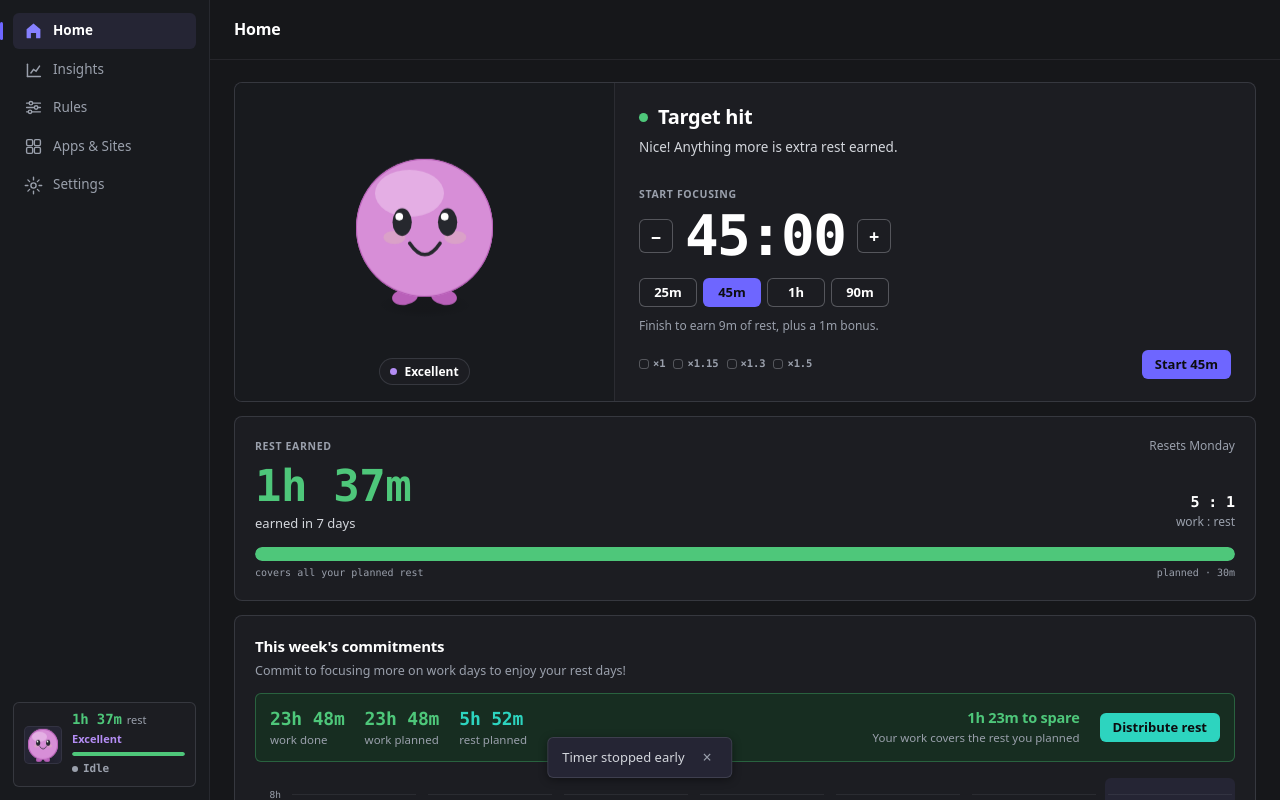
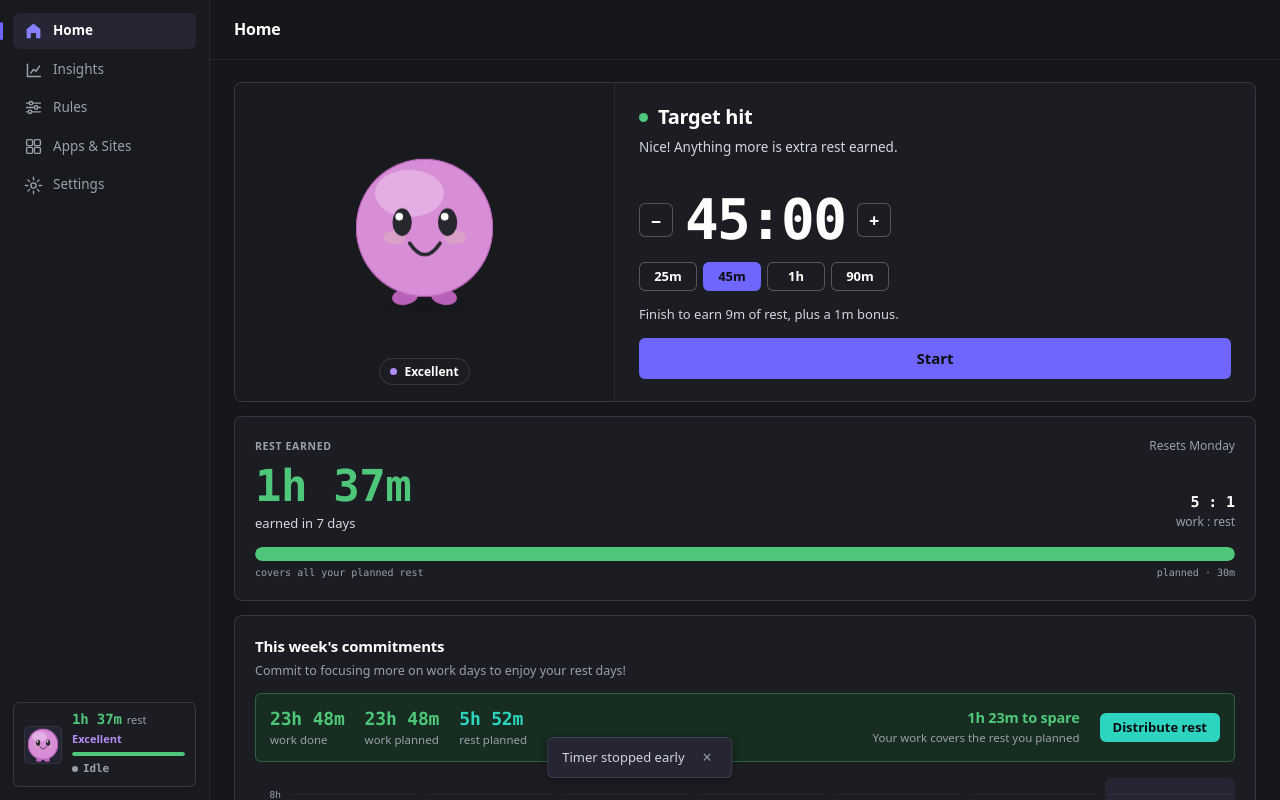
Before and after one commit to algebananazzzzz/nubenube, a React (Vite) app: page / in a window 1280 px wide. Both pictures are taken after a click on the button "Stop early". Built offline with nearby package versions, Linux system fonts and the light colour scheme.

Commit message:
fix(ui): simplify idle timer card with a larger Start button

```diff
--- a/src/pages/Home.tsx
+++ b/src/pages/Home.tsx
@@ -108,7 +108,7 @@ function Hero() {
         </div>
         <div style={{ fontSize: 13.5, color: 'var(--text)', lineHeight: 1.5, marginTop: 8, textWrap: 'pretty' }}>{cue.line}</div>
         <div style={{ flex: 1, minHeight: 16 }} />
-        <div style={{ display: 'flex', alignItems: 'baseline', gap: 10, marginBottom: 6 }}>
+        {!idle && <div style={{ display: 'flex', alignItems: 'baseline', gap: 10, marginBottom: 6 }}>
           <Eyebrow style={{ fontSize: 10.5 }}>{eyebrow}</Eyebrow>
           <span style={{ flex: 1 }} />
           {f.inTimer && (
@@ -116,20 +116,21 @@ function Hero() {
               {f.nextTierIn ? `×${f.finish} · ×${FINISH[f.tier + 1]} in ${fmtCountdown(Math.min(f.nextTierIn, f.left))}` : `×${f.finish} max bonus`}
             </Pill>
           )}
-        </div>
+        </div>}
         {f.inTimer || f.state === 'drift'
           ? <div className="nn-num" style={{ fontSize: 56, fontWeight: 700, color: bigTone, lineHeight: 1, letterSpacing: '-.03em' }}>{big}</div>
           : (
             <div>
               <LenStepper len={len} onChange={setPicked} />
               <div style={{ marginTop: 14 }}><QuickPicks onPick={setPicked} selected={len} /></div>
-              <div style={{ fontSize: 12, color: 'var(--faint)', marginTop: 10, lineHeight: 1.5 }}>
+              <div style={{ fontSize: 13, color: 'var(--text)', marginTop: 14, lineHeight: 1.5 }}>
                 {`Finish to earn ${fmtHM((len * 60) / s.ratio)} of rest, plus a ${fmtHM(projectBonus(0, len * 60, s.finishEvery, s.ratio))} bonus.`}
               </div>
+              <Btn variant="primary" size="lg" full onClick={() => void startTimer(len)} style={{ marginTop: 14 }}>Start</Btn>
             </div>
           )}
         {f.inTimer && <div style={{ marginTop: 14 }}><Bar pct={prog} height={8} color={hueSwatch(f.phase.hue, f.dark)} /></div>}
-        <div style={{ display: 'flex', alignItems: 'center', gap: 14, marginTop: 14, flexWrap: 'wrap', minHeight: 30 }}>
+        {!idle && <div style={{ display: 'flex', alignItems: 'center', gap: 14, marginTop: 14, flexWrap: 'wrap', minHeight: 30 }}>
           <FinishPips tier={f.tier} active={f.state === 'timer'} every={s.finishEvery} dark={f.dark} />
           {earning && <span className="nn-num" style={{ fontSize: 12, color: 'var(--success)' }}>{earning}</span>}
           <span style={{ flex: 1 }} />
@@ -138,8 +139,7 @@ function Hero() {
             : f.inTimer && <Btn variant="line" size="sm" onClick={() => void pauseTimer()}>{`Pause · ${fmtCountdown(f.pauseLeft)}`}</Btn>}
           {f.inTimer && <Btn variant="line" size="sm" onClick={() => void stopTimer()}>Stop early</Btn>}
           {f.state === 'drift' && <QuickPicks onPick={(m) => void startTimer(m)} />}
-          {idle && <Btn variant="primary" size="sm" onClick={() => void startTimer(len)}>{`Start ${presetLabel(len)}`}</Btn>}
-        </div>
+        </div>}
       </div>
     </Card>
   )
```
